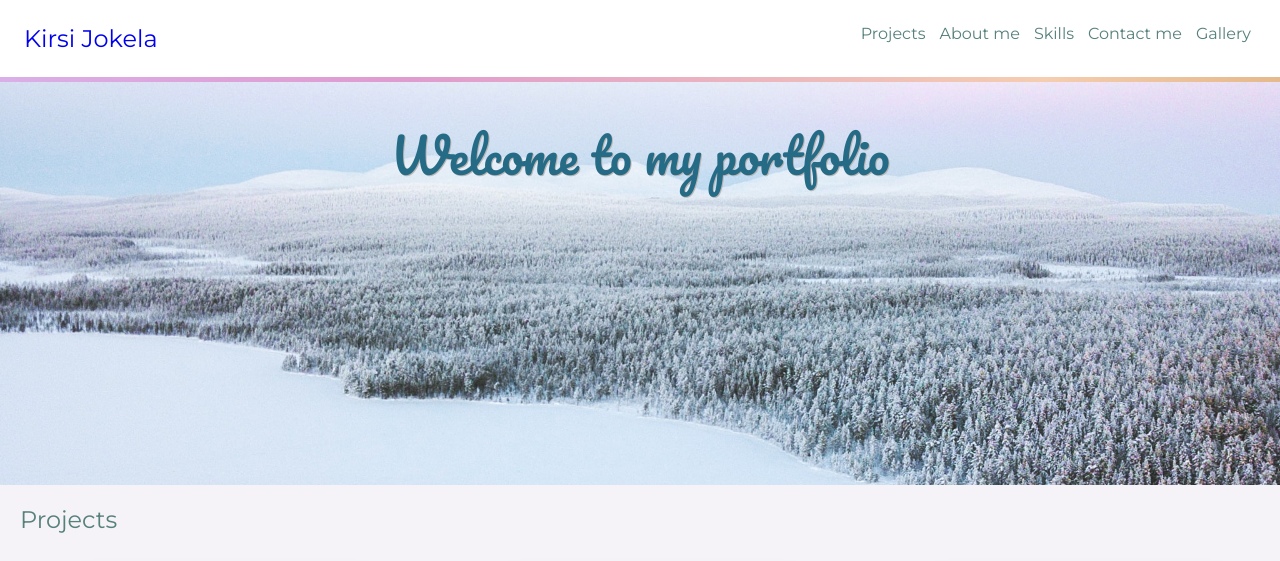
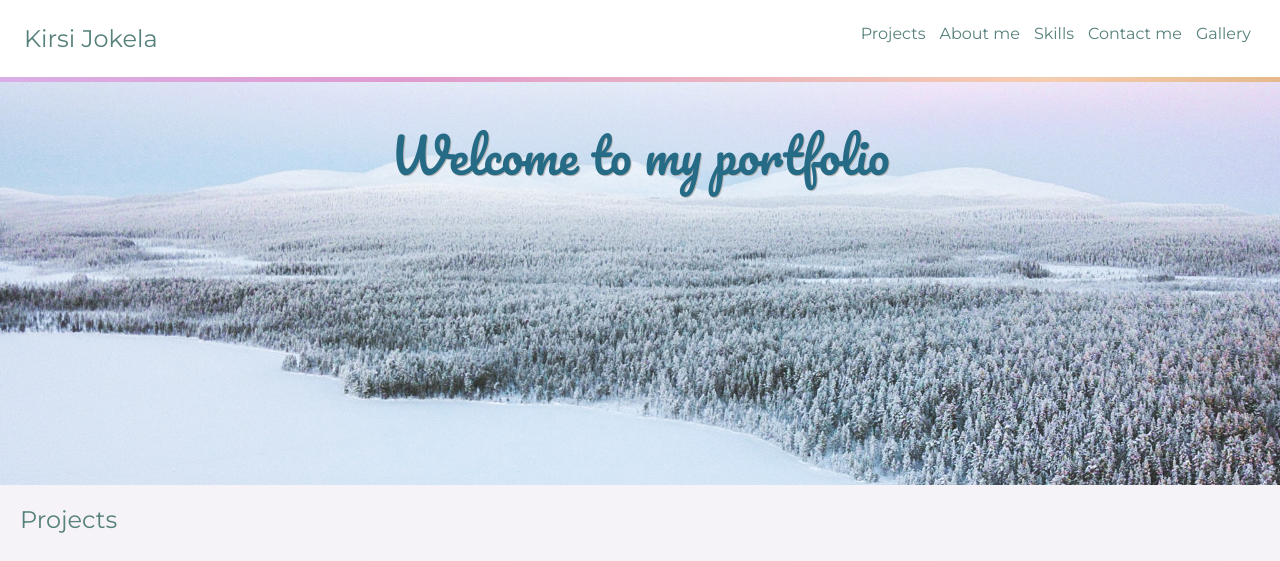
Before and after one commit to kirsijo/kirsijo.github.io, a plain HTML site: page index.html in a window 1280 px wide. Shown: the top 561 px of the page. Drawn offline with Linux system fonts and the light colour scheme.

Commit message:
logo link color

```diff
--- a/style.css
+++ b/style.css
@@ -25,11 +25,9 @@ body {
 
 /* LINKS */
 
-a {
+a,
+a:visited {
   text-decoration: none;
-}
-
-a:visited {
   color: var(--list-link-color);
 }
 
```
